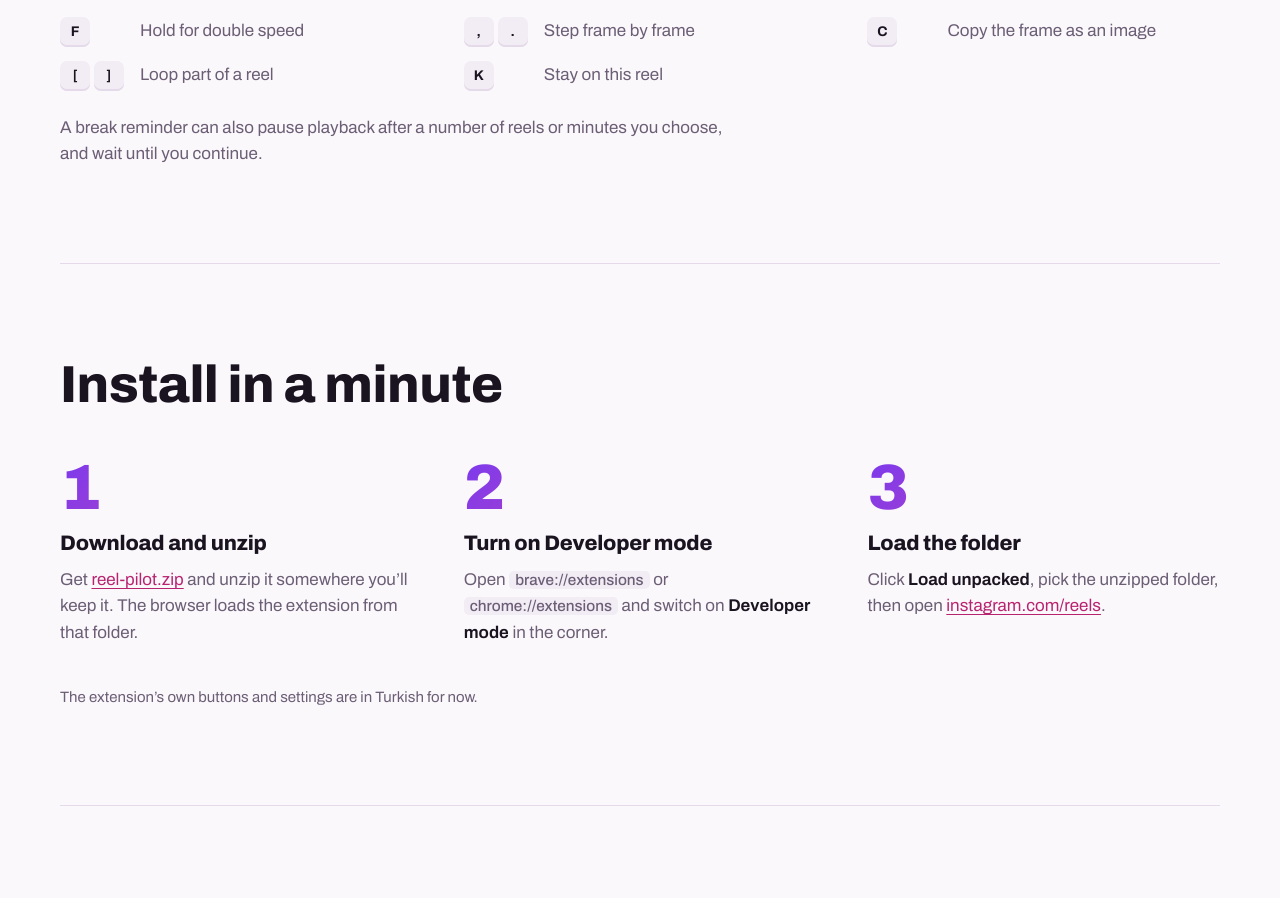
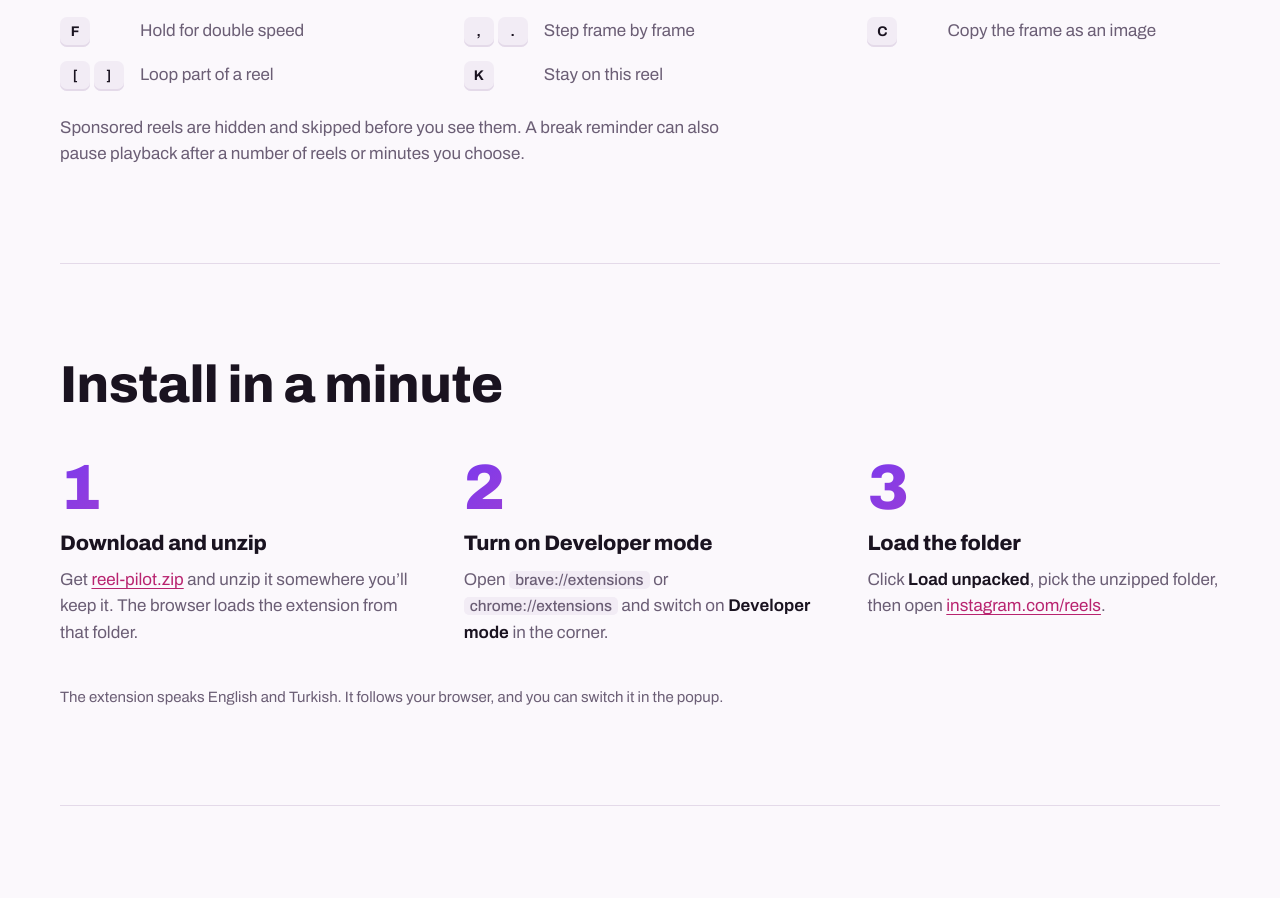
Before and after one commit to karabogadev/reel_pilot, a browser extension: page docs/index.html in a window 1280 px wide. Shown: the part 1513-2411 px from the top of the page. Drawn offline with Linux system fonts and the light colour scheme.

Commit message:
docs: mention ad skipping and language switch on the site

```diff
--- a/docs/app.js
+++ b/docs/app.js
@@ -43,7 +43,7 @@
     x3: 'Kareyi resim olarak kopyala',
     x4: 'Reel’in bir bölümünü döngüye al',
     x5: 'Bu reel’de kal',
-    x6: 'Bir mola hatırlatıcı da seçtiğin sayıda reel ya da dakika sonunda oynatmayı durdurur ve sen devam edene kadar bekler.',
+    x6: 'Sponsorlu reel’ler sen görmeden gizlenir ve atlanır. Bir mola hatırlatıcı da seçtiğin sayıda reel ya da dakika sonunda oynatmayı durdurur.',
     'install.title': 'Bir dakikada kur',
     's1.title': 'İndir ve klasöre çıkar',
     's1.body':
@@ -54,7 +54,7 @@
     's3.title': 'Klasörü yükle',
     's3.body':
       '<strong>Paketlenmemiş öğe yükle</strong> düğmesine tıkla, çıkardığın klasörü seç, ardından <a href="https://www.instagram.com/reels/">instagram.com/reels</a> adresini aç.',
-    'install.note': '',
+    'install.note': 'Eklenti Türkçe ve İngilizce. Tarayıcının dilini izler; popup’tan değiştirebilirsin.',
     'privacy.title': 'Tek bir izin istiyor',
     p1: 'Yalnızca instagram.com’da çalışır, Hikâyeler’de kapalı kalır.',
     p2: 'Ayarlarını tarayıcının eklenti deposunda tutar. İstediği tek izin bu.',
--- a/docs/index.html
+++ b/docs/index.html
@@ -131,8 +131,8 @@
             <li><span class="k"><kbd>K</kbd></span><span data-i18n="x5">Stay on this reel</span></li>
           </ul>
           <p data-i18n="x6">
-            A break reminder can also pause playback after a number of reels or minutes you choose, and wait until you
-            continue.
+            Sponsored reels are hidden and skipped before you see them. A break reminder can also pause playback after a
+            number of reels or minutes you choose.
           </p>
         </div>
       </section>
@@ -162,7 +162,7 @@
             </p>
           </li>
         </ol>
-        <p class="note" data-i18n="install.note">The extension’s own buttons and settings are in Turkish for now.</p>
+        <p class="note" data-i18n="install.note">The extension speaks English and Turkish. It follows your browser, and you can switch it in the popup.</p>
       </section>
 
       <section class="privacy wrap" aria-labelledby="privacy-title">
```
